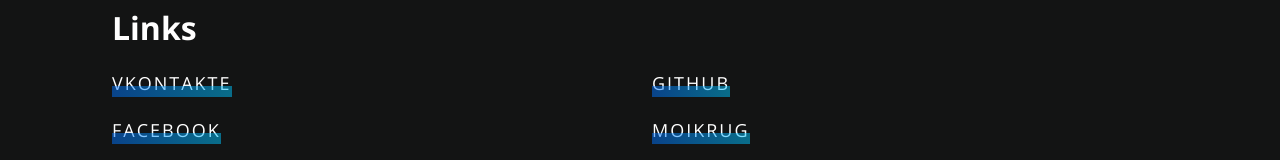
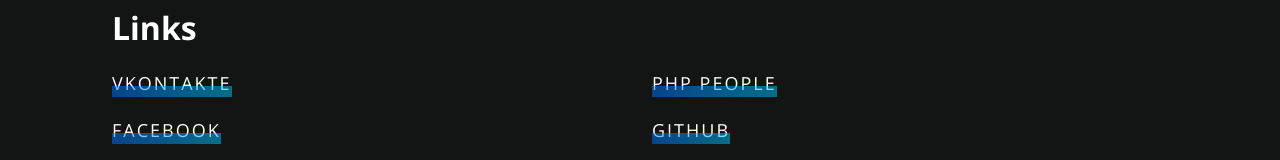
Before and after one commit to saundefined/s-panteleev.ru, a Vue app: page / in a window 1280 px wide. Shown: the part 2925-3085 px from the top of the page. Built offline with nearby package versions, Linux system fonts and the light colour scheme.

Commit message:
Добавил PHP People в ссылки

```diff
--- a/src/components/Links.vue
+++ b/src/components/Links.vue
@@ -34,6 +34,11 @@
                         </div>
                         <div class="column is-6">
                             <ul class="links__list">
+                                <li>
+                                    <a class="link" href="https://people.php.net/sergey" rel="noreferrer nofollow"
+                                       onclick="ym(50044507, 'reachGoal', 'people_php'); return true;"
+                                       target="_blank">{{ $t('links.php') }}</a>
+                                </li>
                                 <li>
                                     <a class="link" href="https://github.com/saundefined/" rel="noreferrer nofollow"
                                        onclick="ym(50044507, 'reachGoal', 'github'); return true;"
--- a/src/main.js
+++ b/src/main.js
@@ -72,6 +72,7 @@
         moikrug: 'Moikrug',
         toster: 'Toster',
         hr: 'HackerRank',
+        php: 'PHP People',
       },
     },
     ru: {
@@ -134,6 +135,7 @@
         moikrug: 'Мой Круг',
         toster: 'Тостер',
         hr: 'HackerRank',
+        php: 'PHP People',
       },
     },
   },
```
Also changed, not shown: 1 other file (tests, documents, lock files or other folders).
